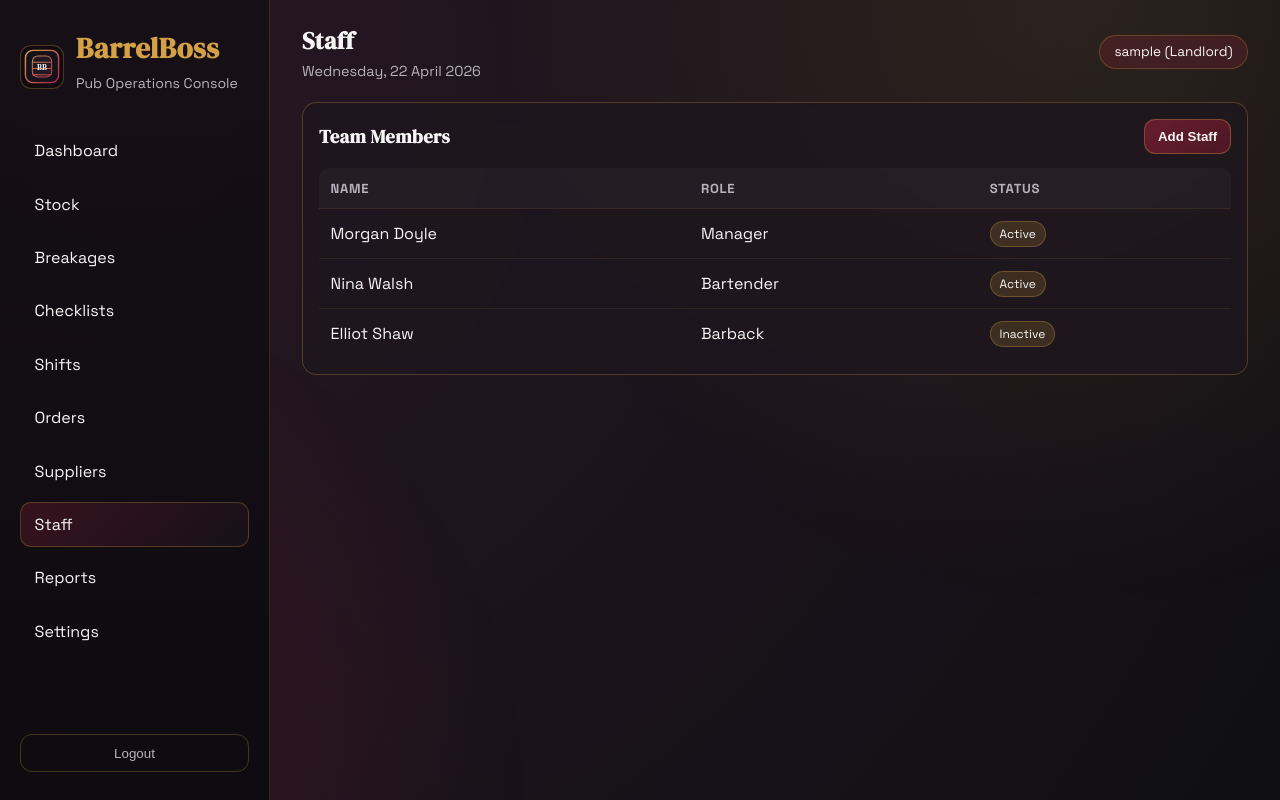
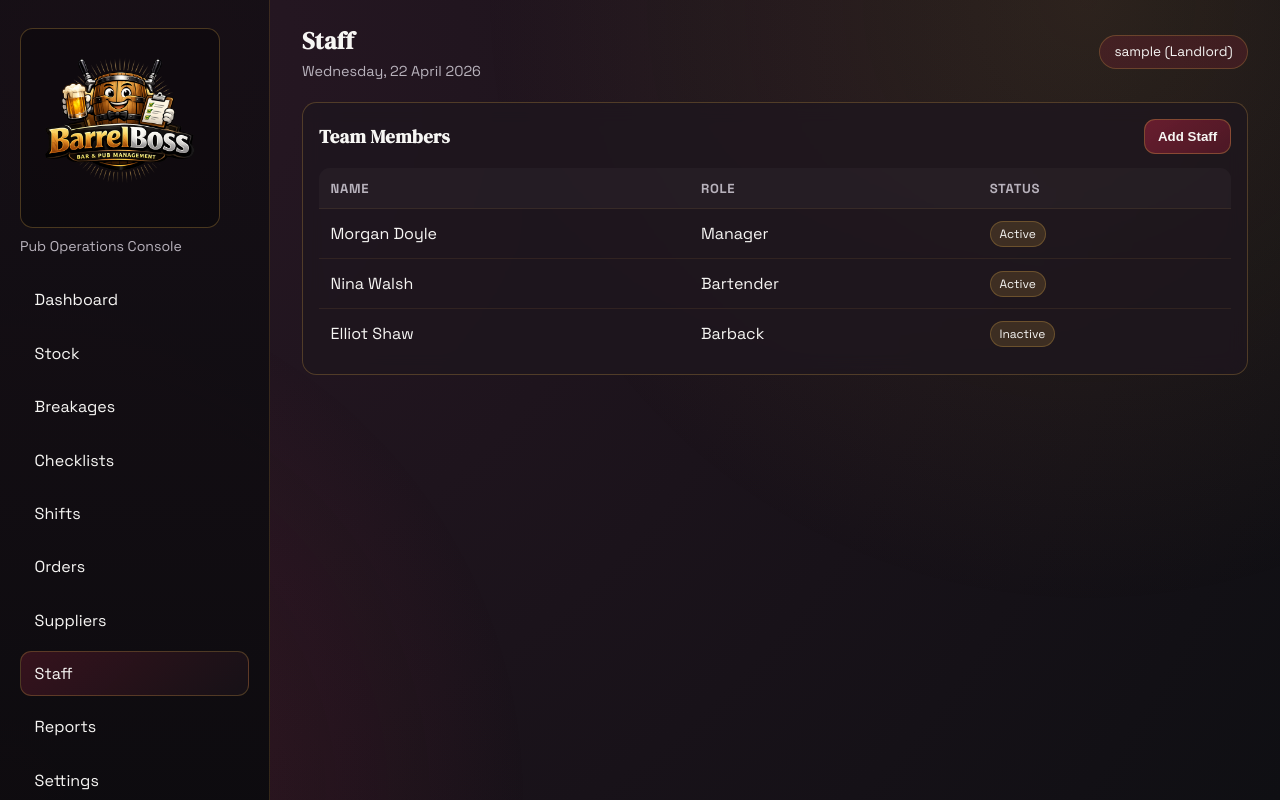
Before and after one commit to McauleeMaddison/BarrelBoss, a Django app: page /staff/ in a window 1280 px wide. Run offline with Django 4.2, Linux system fonts and the light colour scheme; the visitor is signed in with stand-in values (Sample User, id 1).

Commit message:
feat: apply new BarrelBoss brand logo across app

```diff
--- a/static/css/app.css
+++ b/static/css/app.css
@@ -77,29 +77,23 @@ h1, h2, h3 {
 }
 
 .brand {
-    display: flex;
-    align-items: center;
-    gap: 0.75rem;
+    display: grid;
+    gap: 0.55rem;
     text-decoration: none;
 }
 
 .brand-logo {
-    width: 44px;
-    height: 44px;
-    border-radius: 0.7rem;
+    width: min(200px, 100%);
+    height: auto;
+    border-radius: 0.8rem;
     border: 1px solid rgba(212, 161, 70, 0.3);
-    background: rgba(0, 0, 0, 0.22);
-    padding: 0.15rem;
+    background: rgba(0, 0, 0, 0.28);
+    padding: 0.2rem;
     flex-shrink: 0;
 }
 
-.brand h1 {
-    color: var(--gold);
-    font-size: 1.8rem;
-}
-
-.brand p {
-    margin-top: 0.35rem;
+.brand-subtitle {
+    margin: 0;
     color: var(--muted);
     font-size: 0.88rem;
 }
@@ -873,12 +867,12 @@ tbody tr {
 }
 
 .login-logo {
-    width: 52px;
-    height: 52px;
+    width: min(320px, 100%);
+    height: auto;
     border-radius: 0.8rem;
     border: 1px solid rgba(212, 161, 70, 0.35);
     background: rgba(0, 0, 0, 0.22);
-    padding: 0.12rem;
+    padding: 0.18rem;
 }
 
 .eyebrow {
@@ -1112,8 +1106,8 @@ tbody tr {
         padding: 0.8rem;
     }
 
-    .brand h1 {
-        font-size: 1.5rem;
+    .brand-logo {
+        width: min(168px, 100%);
     }
 
     .topbar h2 {
--- a/templates/base.html
+++ b/templates/base.html
@@ -14,11 +14,8 @@
     <aside class="sidebar" id="main-navigation">
         <div class="brand-wrap">
             <a class="brand" href="{% url role_home_url_name %}">
-                <img class="brand-logo" src="{% static 'images/barrelboss-logo.svg' %}" alt="BarrelBoss logo">
-                <div>
-                    <h1>BarrelBoss</h1>
-                    <p>Pub Operations Console</p>
-                </div>
+                <img class="brand-logo" src="{% static 'images/barrelboss-logo.png' %}" alt="BarrelBoss logo">
+                <p class="brand-subtitle">Pub Operations Console</p>
             </a>
             <button type="button" class="sidebar-close" aria-label="Close navigation">✕</button>
         </div>
--- a/templates/registration/login.html
+++ b/templates/registration/login.html
@@ -10,7 +10,7 @@
 <body class="login-page">
 <div class="login-wrap">
     <section class="login-hero">
-        <img class="login-logo" src="{% static 'images/barrelboss-logo.svg' %}" alt="BarrelBoss logo">
+        <img class="login-logo" src="{% static 'images/barrelboss-logo.png' %}" alt="BarrelBoss logo">
         <p class="eyebrow">BarrelBoss</p>
         <h1>Run your cellar and bar floor without guesswork.</h1>
         <p>Monitor stock, barrel orders, breakages, and shift checklists from one dashboard built for pub teams.</p>
```
Also changed, not shown: static/images/barrelboss-logo.png (added).
